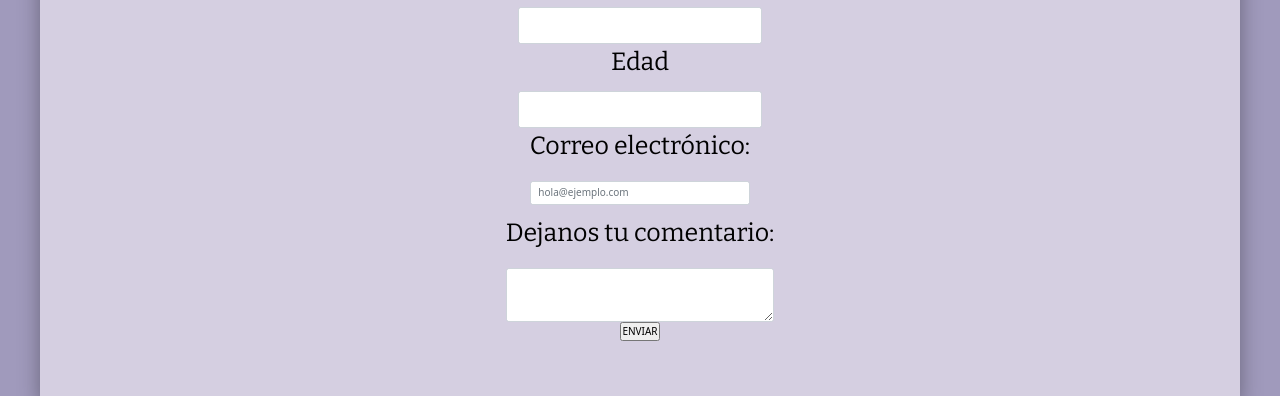
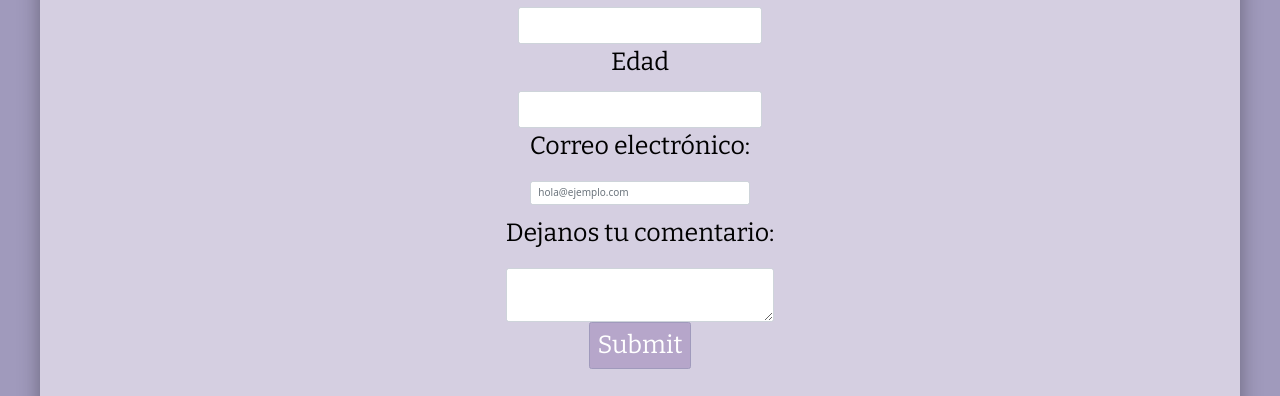
Before and after one commit to maldonadof/IdeaMaldonado, a plain HTML site: page vistas/contacto.html in a window 1280 px wide. Shown: the part 404-800 px from the top of the page. Drawn offline with nearby package versions, Linux system fonts and the light colour scheme.

Commit message:
segunda entrega proyecto final

```diff
--- a/css/estilos.css
+++ b/css/estilos.css
@@ -297,7 +297,15 @@ a:hover {
     color: #a09abc;
 }
 
+.btn-primary {
+    background-color: #b6a6ca;
+    border-color: #a09abc;
+    }
 
+.btn {
+    font-size: 2.5rem;
+    font-family: 'Bitter', serif;
+}
 
 /*MEDIA QUERIES */
 
--- a/vistas/contacto.html
+++ b/vistas/contacto.html
@@ -75,8 +75,7 @@
               <label for="exampleFormControlTextarea1" class="form-label"><p> Dejanos tu comentario:</p></label>
               <textarea class="form-control" id="exampleFormControlTextarea1" rows="3"></textarea>
             </div>
-            <input type="submit" value="ENVIAR" class="form__contacto">
-            <br>
+            <button type="submit" class="btn btn-primary">Submit</button>
         </form>
         </section>
         <section>
```
